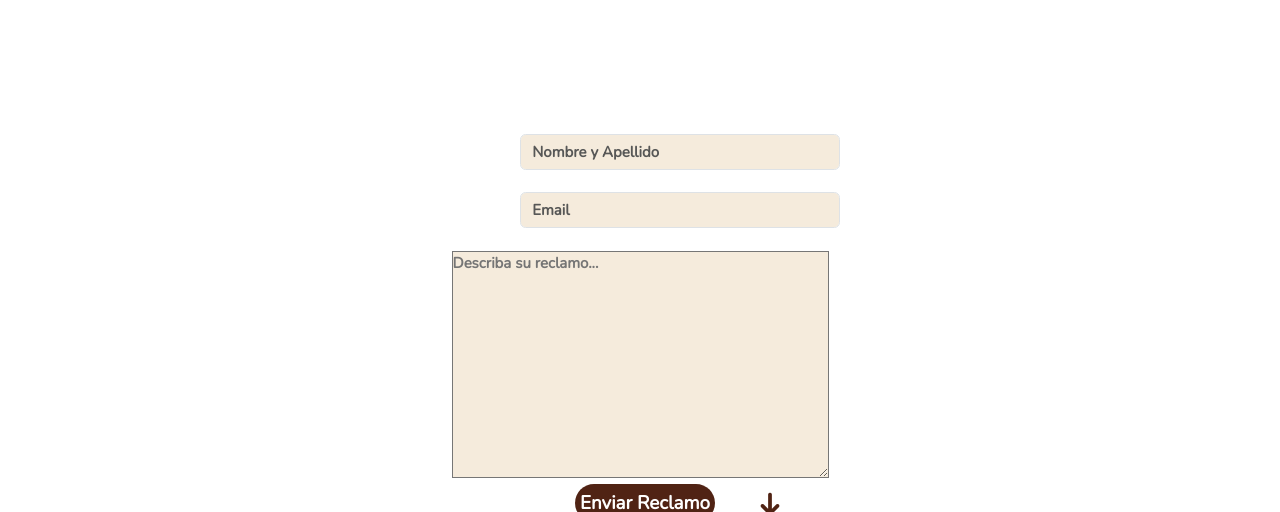
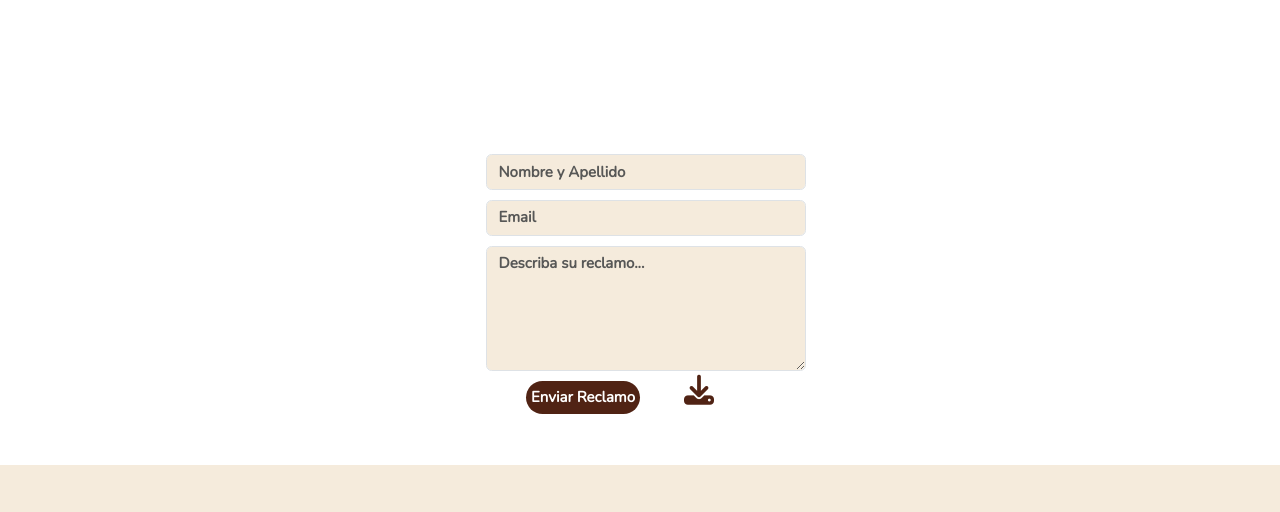
Before and after one commit to DuarteDA/Proyecto-Arg-Programa, a plain HTML site: page reclamos.html in a window 1280 px wide. Shown: the part 86-598 px from the top of the page. Drawn offline with nearby package versions, Linux system fonts and the light colour scheme.

Commit message:
Mejora en el apartado Reclamos

```diff
--- a/reclamos.html
+++ b/reclamos.html
@@ -41,20 +41,29 @@
             </nav>
     </header>
 
-    <section id="reclamos" style="justify-content: center;display: flex; padding: 20vh; text-align: center;">
-        <div class="col-6" class="input-group flex-nowrap">
-            <input id="nombre" required style="background-color: #f5ebdc; color: #502314; font-weight: bold" type="text" class="form-control" placeholder="Nombre y Apellido" aria-label="Username" aria-describedby="addon-wrapping">
-            <br>
-            <input id="email" required style="background-color: #f5ebdc; color: #502314; font-weight: bold" type="email" class="form-control" placeholder="Email" aria-label="Email" aria-describedby="addon-wrapping">
-            <br>
-            <textarea id="reclamo" style="background-color: #f5ebdc;color: #502314;font-weight: bold;" cols="40" rows="10" placeholder="Describa su reclamo..."></textarea>
-            <button id="item1" style=" margin-left: 10px; background-color: #502314;" type="button" class="btn btn-primary btn-lg" onclick="enviarReclamo()">Enviar Reclamo</button>
-            <i style="cursor: pointer;" id="download-icon" class="fa-solid fa-download fa-2xl"></i>
-
+    <section id="reclamos" style="padding: 20px; text-align: center;">
+        <div class="container">
+        <div class="row justify-content-center">
+            <div class="col-lg-6">
+            <form>
+                <div class="form-group">
+                <input id="nombre" required style=" margin-bottom: 10px; margin-top: 20vh; background-color: #f5ebdc; color: #502314; font-weight: bold" type="text" class="form-control" placeholder="Nombre y Apellido" aria-label="Username" aria-describedby="addon-wrapping">
+                </div>
+                <div class="form-group">
+                <input id="email" required style="margin-bottom: 10px;background-color: #f5ebdc; color: #502314; font-weight: bold" type="email" class="form-control" placeholder="Email" aria-label="Email" aria-describedby="addon-wrapping">
+                </div>
+                <div class="form-group">
+                <textarea id="reclamo" style="margin-bottom: 10px;background-color: #f5ebdc; color: #502314; font-weight: bold;" class="form-control" rows="5" placeholder="Describa su reclamo..."></textarea>
+                </div>
+                <div class="form-group">
+                <button id="item1" style="background-color: #502314;margin-right:0vh;" type="button" class="btn btn-primary btn-block" onclick="enviarReclamo()">Enviar Reclamo</button>
+                <i style="margin-top:-5vh ; position: relative; cursor: pointer;" id="download-icon" class="fa-solid fa-download fa-2x"></i>
+                </div>
+            </form>
+            </div>
         </div>
-
+        </div>
     </section>
-
 
 <footer class="pie-pagina" style="background-color: #f5ebdc;">
     <div class="grupo-1">
```
